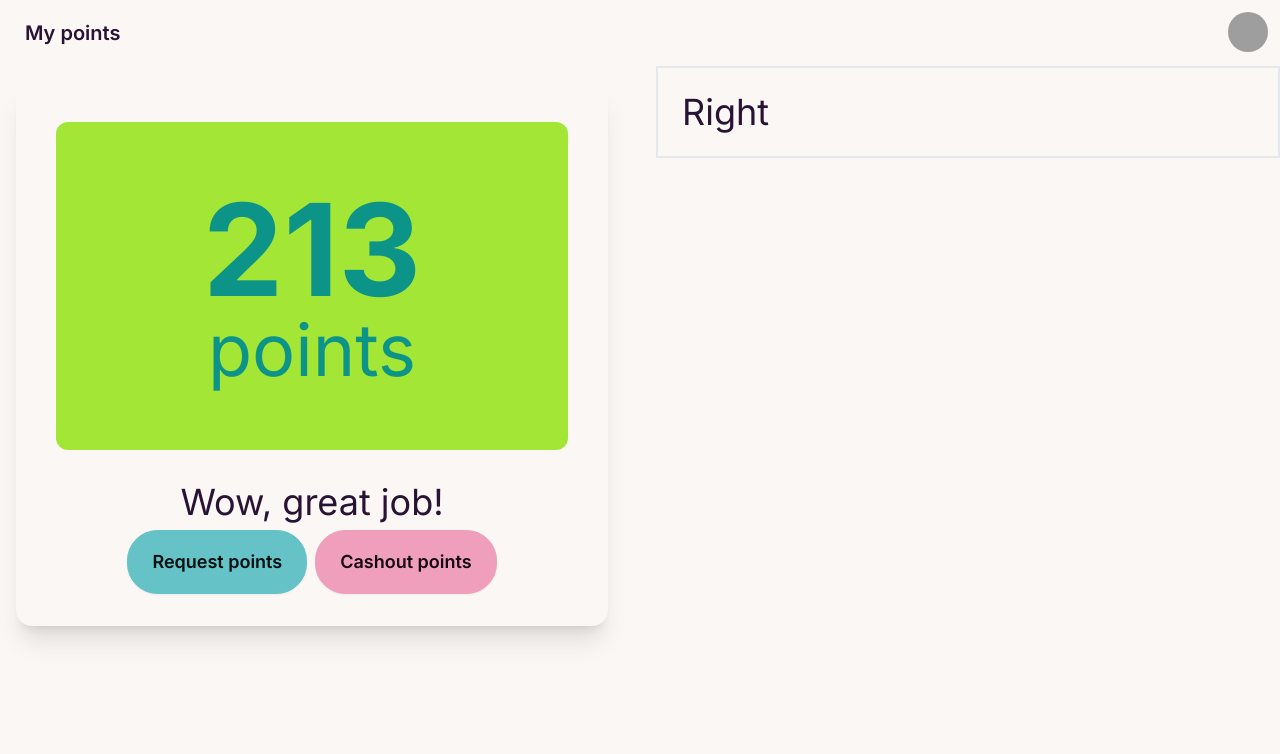
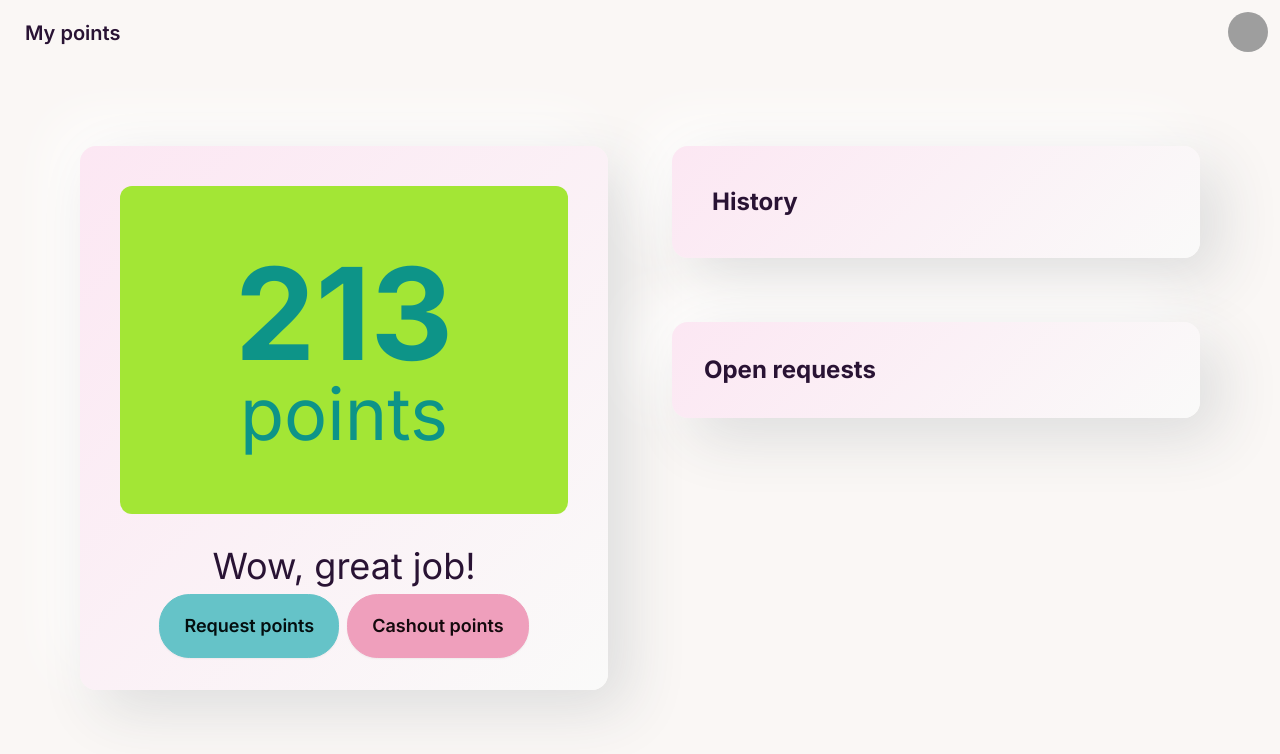
Before and after one commit to sebboness/yektaspoints, a Next.js app in the folder web/: page / in a window 1280 px wide. Shown: the top 754 px of the page. Built offline with nearby package versions, Linux system fonts and the light colour scheme; grey boxes are pictures that could not be loaded.

Commit message:
more updates to layout

```diff
--- a/web/app/globals.css
+++ b/web/app/globals.css
@@ -31,3 +31,7 @@ body {
     text-wrap: balance;
   }
 }
+
+.soft-concave-shadow {
+  box-shadow: 20px 20px 60px #ddd, -20px -20px 60px #ffffff;
+}
--- a/web/app/page.tsx
+++ b/web/app/page.tsx
@@ -29,12 +29,10 @@ export default function Home() {
             </div>
 
             <section>
-                <div className="w-screen grid grid-rows-2 gap-8  text-4xl xl:grid-cols-2">
+                <div className="w-screen grid grid-rows-2 gap-8 xl:grid-cols-2 p-16">
                     {/* Left */}
                     <div className="container mx-auto p-4">
-                        <div className="card bg-base-100 shadow-xl">
-
-
+                        <div className="card soft-concave-shadow bg-gradient-135 from-pink-100 to-stone-50">
                             <figure className="px-10 pt-10">
                                 <div className="hero-points-display rounded-xl p-16 bg-lime-400 w-full text-center text-teal-600">
                                     <div className="text-9xl font-bold">
@@ -46,7 +44,7 @@ export default function Home() {
                                 </div>
                             </figure>
                             <div className="card-body items-center text-center">
-                                <p>Wow, great job!</p>
+                                <p className="text-4xl">Wow, great job!</p>
                                 <div className="card-actions">
                                     <button className="btn btn-primary btn-lg">Request points</button>
                                     <button className="btn btn-secondary btn-lg">Cashout points</button>
@@ -56,9 +54,19 @@ export default function Home() {
                     </div>
 
                     {/* Right */}
-                    <div className="centered">
-                        <div className="container mx-auto border-2 p-4">
-                            <div className="p-2">Right</div>
+                    <div className="container mx-auto p-4">
+                        <div className="card soft-concave-shadow bg-gradient-135 from-pink-100 to-stone-50 mb-16">
+                            <div className="card-body">
+                                <div className="p-2">
+                                    <p className="text-2xl font-bold">History</p>
+                                </div>
+                            </div>
+                        </div>
+
+                        <div className="card soft-concave-shadow bg-gradient-135 from-pink-100 to-stone-50">
+                            <div className="card-body">
+                                <p className="text-2xl font-bold">Open requests</p>
+                            </div>
                         </div>
                     </div>
                 </div>
--- a/web/tailwind.config.ts
+++ b/web/tailwind.config.ts
@@ -7,10 +7,16 @@ const config: Config = {
     "./app/**/*.{js,ts,jsx,tsx,mdx}",
   ],
   theme: {
+    extend: {
+      backgroundImage: theme => ({
+        'gradient-45': 'linear-gradient(45deg, var(--tw-gradient-stops))',
+        'gradient-135': 'linear-gradient(135deg, var(--tw-gradient-stops))',
+      })
+    },
   },
   plugins: [require("daisyui")],
   daisyui: {
-    themes: ["cupcake"],
+    themes: ["light", "dark", "cupcake"],
   },
 };
 export default config;
```
